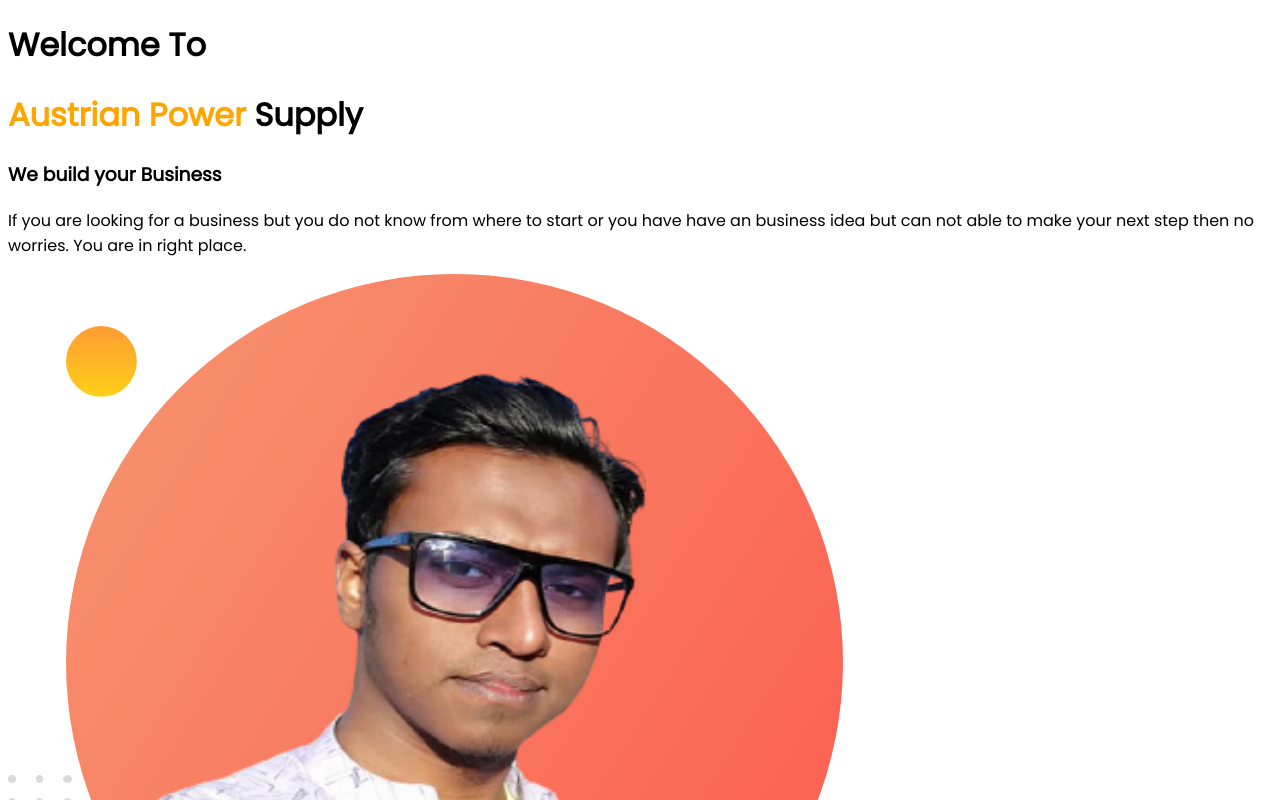
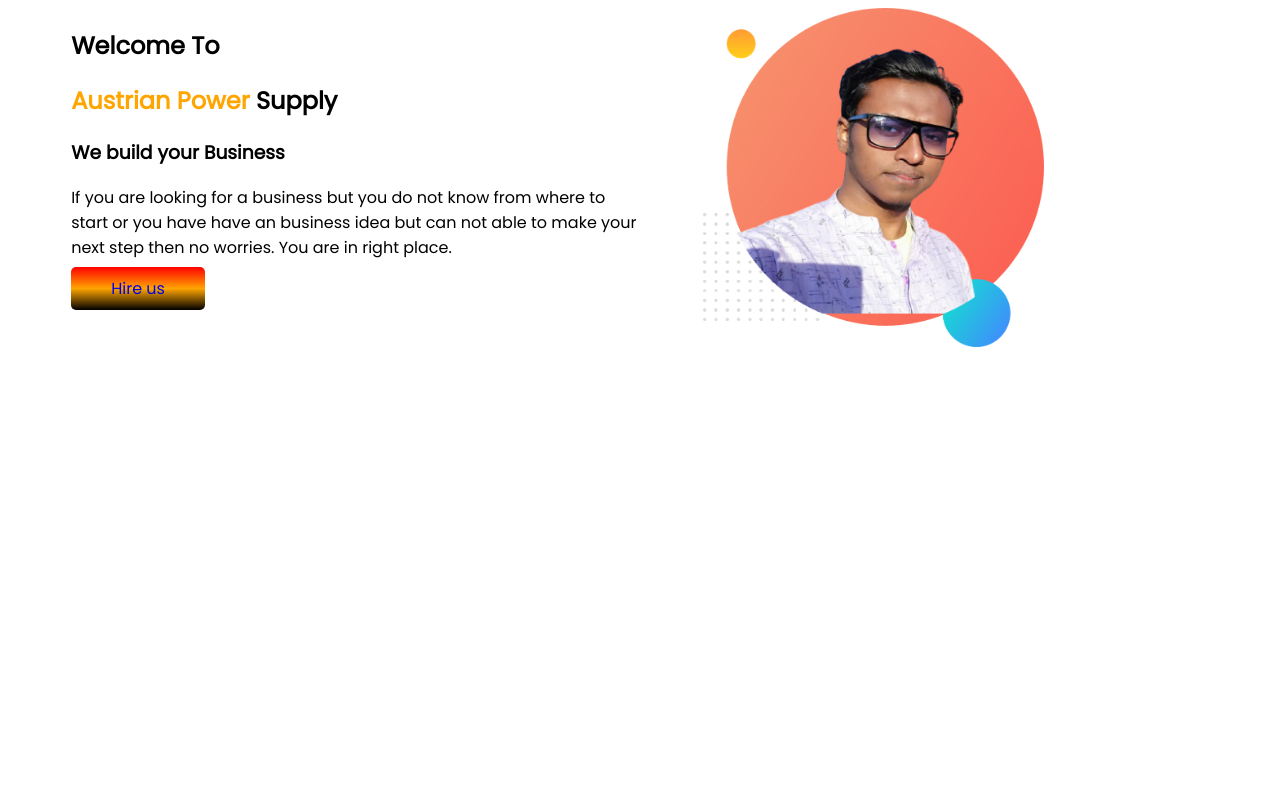
Before and after one commit to fahad99rohman/sir-web, a plain HTML site: page index.html in a window 1280 px wide. Shown: the top 800 px of the page. Drawn offline with Linux system fonts and the light colour scheme.

Commit message:
first-commit

```diff
--- a/index.html
+++ b/index.html
@@ -19,13 +19,32 @@
 
 <body>
 
-    <h1>Welcome To</h1>
-    <h1><span class="orange-color">Austrian Power </span> Supply </h1>
-    <h3>We build your Business </h3>
-    <p>If you are looking for a business but you do not know from where to start or you have have an business idea but
-        can not able to make your next step then no worries. You are in right place. </p>
+    <section class="top-banner">
 
-    <img src="image/sir-ps1.png" alt="">
+        <div class="half-width">
+
+            <h1>Welcome To</h1>
+            <h1><span class="orange-color">Austrian Power </span> Supply </h1>
+            <h3>We build your Business </h3>
+            <p>If you are looking for a business but you do not know from where to start or you have have an business
+                idea but
+                can not able to make your next step then no worries. You are in right place. </p>
+
+
+            <a class="link-button" target="_blank" href="https://www.facebook.com/watch/Hasibur.zewelito/">Hire us</a>
+
+
+
+        </div>
+
+        <div class="half-width">
+
+            <img src="image/sir-ps1.png" alt="">
+
+        </div>
+
+
+    </section>
 
 
 
--- a/style.css
+++ b/style.css
@@ -7,3 +7,25 @@ body{
     color: orange ;
 
 }
+section{
+    display: flex;
+
+}
+
+.half-width{
+    width: 50%;
+    padding-left: 5%;
+}
+
+.half-width img{
+    width: 60%;
+}
+
+.link-button{
+    text-decoration: none;
+    background-image: linear-gradient(red, orange, black);
+    padding: 10px 40px;
+    border-radius: 5px;
+
+
+}
```
